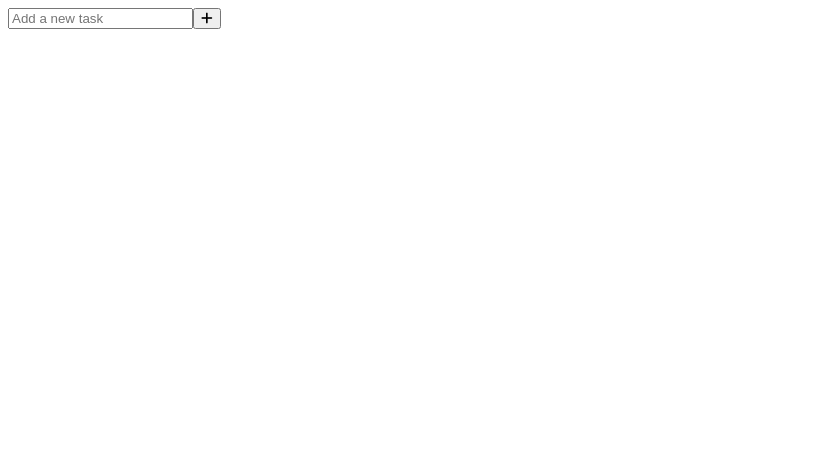
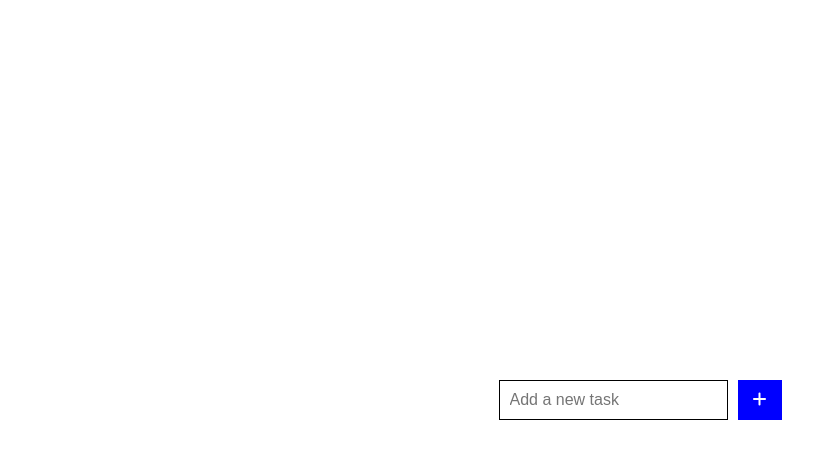
Before and after one commit to andyc90/react-to-do-list, a React (Vite) app: page / in a window 1280 px wide. Shown: the top 458 px of the page, without its empty margins (0-837 px from the left). Built offline with nearby package versions, Linux system fonts and the light colour scheme.

Commit message:
updated App.css

```diff
--- a/src/App.css
+++ b/src/App.css
@@ -0,0 +1,91 @@
+body {
+  font-family: "Arial", sans-serif;
+  background-color: white;
+  color: white;
+  margin: 0;
+  padding: 0;
+  display: flex;
+  justify-content: center;
+  align-items: center;
+  min-height: 100vh;
+}
+
+.app-container {
+  text-align: center;
+  width: 100%;
+  max-width: 500px;
+  margin: 20px auto;
+}
+
+.input-container,
+.output-container {
+  background-color: white;
+  padding: 20px;
+  margin-bottom: 20px;
+}
+
+.input-button-container {
+  display: flex;
+  justify-content: space-between;
+}
+
+input[type="text"] {
+  width: 100%;
+  padding: 10px;
+  font-size: 16px;
+  border: 1px solid black;
+  background-color: white;
+  color: black;
+}
+
+.add-button {
+  padding: 10px 15px;
+  background-color: blue;
+  color: white;
+  border: none;
+  cursor: pointer;
+  font-size: 16px;
+  margin-left: 10px;
+}
+
+.todo-list {
+  list-style: none;
+  padding: 0;
+}
+
+.to-do-task {
+  background-color: white;
+  color: black;
+  padding: 10px;
+  margin-bottom: 10px;
+  display: flex;
+  justify-content: space-between;
+  align-items: center;
+}
+
+.todo-text {
+  text-align: left;
+  white-space: nowrap;
+  overflow: hidden;
+  text-overflow: ellipsis;
+  max-width: calc(100% - 40px);
+}
+
+.delete-button {
+  width: 30px;
+  height: 30px;
+  display: flex;
+  justify-content: center;
+  align-items: center;
+  background-color: red;
+  color: white;
+  border: none;
+  cursor: pointer;
+  font-size: 16px;
+  margin-left: auto;
+}
+
+.to-do-task.completed .todo-text {
+  text-decoration: line-through;
+  color: gray;
+}
```
